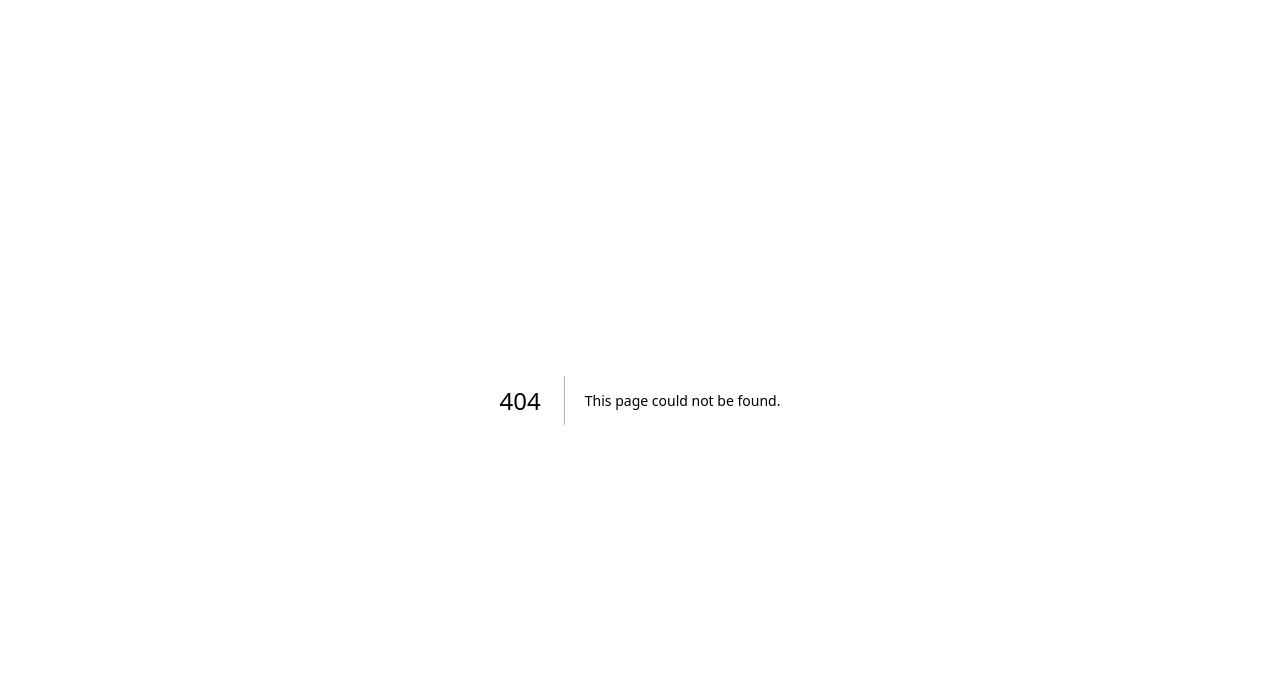
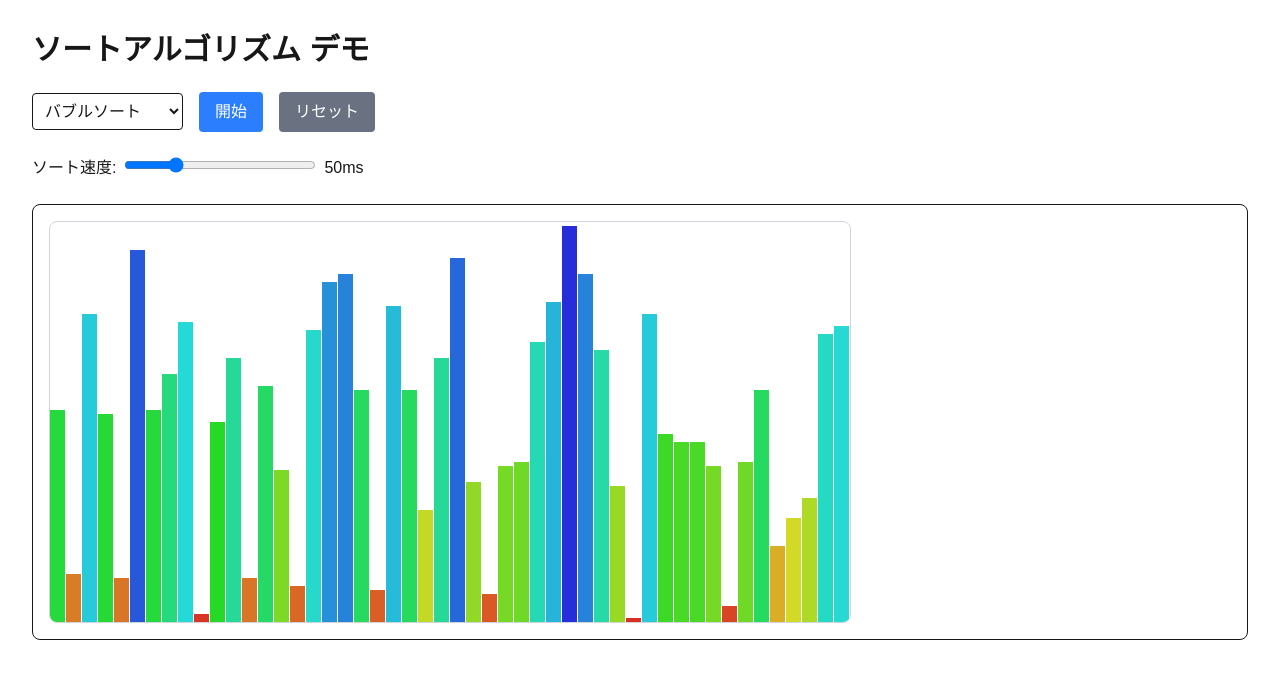
Before and after one commit to ngpool/NestNext, a Next.js app in the folder frontend/: page /sort-demo in a window 1280 px wide. Before the commit this address had no page. Shown: the top 678 px of the page. Built offline with nearby package versions, Linux system fonts and the light colour scheme.

Commit message:
GitHub Copilotでソートアルゴリズムとビジュアライザーを追加

```diff
--- /dev/null
+++ b/frontend/src/app/sort-demo/algorithms/sortAlgorithms.ts
@@ -0,0 +1,82 @@
+// ソートアルゴリズムの型定義
+export type SortFunction = (arr: number[]) => Generator<number[], void, unknown>;
+
+// バブルソート
+export function* bubbleSort(arr: number[]): Generator<number[], void, unknown> {
+  const numbers = [...arr];
+  const len = numbers.length;
+
+  for (let i = 0; i < len - 1; i++) {
+    for (let j = 0; j < len - 1 - i; j++) {
+      if (numbers[j] > numbers[j + 1]) {
+        [numbers[j], numbers[j + 1]] = [numbers[j + 1], numbers[j]];
+        yield [...numbers];
+      }
+    }
+  }
+}
+
+// クイックソート
+export function* quickSort(arr: number[]): Generator<number[], void, unknown> {
+  const numbers = [...arr];
+
+  function* quickSortHelper(low: number, high: number): Generator<number[], void, unknown> {
+    if (low < high) {
+      const pivot = numbers[high];
+      let i = low - 1;
+
+      for (let j = low; j < high; j++) {
+        if (numbers[j] <= pivot) {
+          i++;
+          [numbers[i], numbers[j]] = [numbers[j], numbers[i]];
+          yield [...numbers];
+        }
+      }
+
+      [numbers[i + 1], numbers[high]] = [numbers[high], numbers[i + 1]];
+      yield [...numbers];
+
+      yield* quickSortHelper(low, i);
+      yield* quickSortHelper(i + 2, high);
+    }
+  }
+
+  yield* quickSortHelper(0, numbers.length - 1);
+}
+
+// 選択ソート
+export function* selectionSort(arr: number[]): Generator<number[], void, unknown> {
+  const numbers = [...arr];
+  const len = numbers.length;
+
+  for (let i = 0; i < len - 1; i++) {
+    let minIdx = i;
+    for (let j = i + 1; j < len; j++) {
+      if (numbers[j] < numbers[minIdx]) {
+        minIdx = j;
+      }
+    }
+    if (minIdx !== i) {
+      [numbers[i], numbers[minIdx]] = [numbers[minIdx], numbers[i]];
+      yield [...numbers];
+    }
+  }
+}
+
+// 挿入ソート
+export function* insertionSort(arr: number[]): Generator<number[], void, unknown> {
+  const numbers = [...arr];
+  const len = numbers.length;
+
+  for (let i = 1; i < len; i++) {
+    const key = numbers[i];
+    let j = i - 1;
+    while (j >= 0 && numbers[j] > key) {
+      numbers[j + 1] = numbers[j];
+      j--;
+      yield [...numbers];
+    }
+    numbers[j + 1] = key;
+    yield [...numbers];
+  }
+}
--- /dev/null
+++ b/frontend/src/app/sort-demo/components/SortVisualizer.tsx
@@ -0,0 +1,46 @@
+import { useEffect, useRef } from 'react';
+
+interface SortVisualizerProps {
+  numbers: number[];
+  maxValue: number;
+}
+
+export const SortVisualizer: React.FC<SortVisualizerProps> = ({ numbers, maxValue }) => {
+  const canvasRef = useRef<HTMLCanvasElement>(null);
+
+  useEffect(() => {
+    const canvas = canvasRef.current;
+    if (!canvas) return;
+
+    const ctx = canvas.getContext('2d');
+    if (!ctx) return;
+
+    // キャンバスをクリア
+    ctx.clearRect(0, 0, canvas.width, canvas.height);
+
+    // 各バーの幅を計算
+    const barWidth = canvas.width / numbers.length;
+    const heightScale = canvas.height / maxValue;
+
+    // 各数値を描画
+    numbers.forEach((num, index) => {
+      const height = num * heightScale;
+      ctx.fillStyle = `hsl(${(num / maxValue) * 240}, 70%, 50%)`;
+      ctx.fillRect(
+        index * barWidth,
+        canvas.height - height,
+        barWidth - 1,
+        height
+      );
+    });
+  }, [numbers, maxValue]);
+
+  return (
+    <canvas
+      ref={canvasRef}
+      width={800}
+      height={400}
+      className="border border-gray-300 rounded-lg"
+    />
+  );
+};
--- /dev/null
+++ b/frontend/src/app/sort-demo/page.tsx
@@ -0,0 +1,103 @@
+'use client';
+
+import { useState, useCallback, useEffect } from 'react';
+import { SortVisualizer } from './components/SortVisualizer';
+import { generateRandomArray } from './utils/arrayUtils';
+import * as algorithms from './algorithms/sortAlgorithms';
+
+const INITIAL_ARRAY_SIZE = 50;
+const MAX_VALUE = 100;
+const SORT_SPEED = 50; // ミリ秒
+
+export default function SortDemo() {
+  const [numbers, setNumbers] = useState<number[]>([]);
+  const [selectedAlgorithm, setSelectedAlgorithm] = useState<keyof typeof algorithms>('bubbleSort');
+  const [isSorting, setIsSorting] = useState(false);
+  const [sortingSpeed, setSortingSpeed] = useState(SORT_SPEED);
+
+  // 配列の初期化
+  const initializeArray = useCallback(() => {
+    setNumbers(generateRandomArray(INITIAL_ARRAY_SIZE, MAX_VALUE));
+  }, []);
+
+  // コンポーネントのマウント時に配列を初期化
+  useEffect(() => {
+    initializeArray();
+  }, [initializeArray]);
+
+  // ソートの実行
+  const startSort = async () => {
+    if (isSorting) return;
+    setIsSorting(true);
+
+    const sortFunction = algorithms[selectedAlgorithm];
+    const generator = sortFunction(numbers);
+
+    const step = async () => {
+      const result = generator.next();
+      if (!result.done) {
+        setNumbers(result.value);
+        await new Promise(resolve => setTimeout(resolve, sortingSpeed));
+        requestAnimationFrame(() => step());
+      } else {
+        setIsSorting(false);
+      }
+    };
+
+    step();
+  };
+
+  return (
+    <div className="p-8">
+      <h1 className="text-3xl font-bold mb-6">ソートアルゴリズム デモ</h1>
+
+      <div className="mb-6">
+        <select
+          value={selectedAlgorithm}
+          onChange={(e) => setSelectedAlgorithm(e.target.value as keyof typeof algorithms)}
+          className="mr-4 p-2 border rounded"
+          disabled={isSorting}
+        >
+          <option value="bubbleSort">バブルソート</option>
+          <option value="quickSort">クイックソート</option>
+          <option value="selectionSort">選択ソート</option>
+          <option value="insertionSort">挿入ソート</option>
+        </select>
+
+        <button
+          onClick={startSort}
+          disabled={isSorting}
+          className="mr-4 px-4 py-2 bg-blue-500 text-white rounded disabled:bg-gray-400"
+        >
+          開始
+        </button>
+
+        <button
+          onClick={initializeArray}
+          disabled={isSorting}
+          className="px-4 py-2 bg-gray-500 text-white rounded disabled:bg-gray-400"
+        >
+          リセット
+        </button>
+      </div>
+
+      <div className="mb-6">
+        <label className="mr-2">ソート速度:</label>
+        <input
+          type="range"
+          min="1"
+          max="200"
+          value={sortingSpeed}
+          onChange={(e) => setSortingSpeed(Number(e.target.value))}
+          disabled={isSorting}
+          className="w-48"
+        />
+        <span className="ml-2">{sortingSpeed}ms</span>
+      </div>
+
+      <div className="border rounded-lg p-4 bg-white">
+        <SortVisualizer numbers={numbers} maxValue={MAX_VALUE} />
+      </div>
+    </div>
+  );
+}
--- /dev/null
+++ b/frontend/src/app/sort-demo/utils/arrayUtils.ts
@@ -0,0 +1,11 @@
+// ランダムな数値配列を生成する関数
+export const generateRandomArray = (size: number, max: number = 100): number[] => {
+  return Array.from({ length: size }, () => Math.floor(Math.random() * max));
+};
+
+// アルゴリズムの実行時間を計測する関数
+export const measureExecutionTime = (fn: () => void): number => {
+  const start = performance.now();
+  fn();
+  return performance.now() - start;
+};
```
